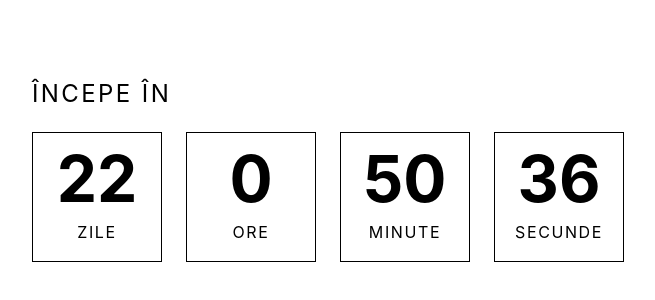
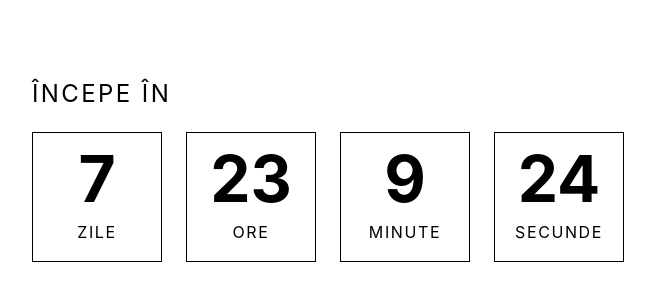
Before and after one commit to dalandcap/countdown, a React (Create React App) app: page / in a window 1280 px wide. Shown: the part 230-530 px from the top of the page, without its empty margins (312-967 px from the left). Built offline with nearby package versions, Linux system fonts and the light colour scheme.

Commit message:
Revert "[WIP]"
This reverts commit 461544f8804035086136ad342ab702cab0eeea3b.

```diff
--- a/src/App.tsx
+++ b/src/App.tsx
@@ -3,7 +3,7 @@ import React, { FC } from 'react';
 import { Countdown } from './components';
 import { AppWrapper, Caption } from './components/styled';
 
-const END_TIME = '6 December 1998 07:14:52 GMT';
+const END_TIME = '6 December 2021 07:14:52 GMT';
 
 const App: FC = () => (
   <div className="App">
--- a/src/components/Countdown.tsx
+++ b/src/components/Countdown.tsx
@@ -4,12 +4,7 @@ import React, { FC, useCallback, useEffect, useState } from 'react';
 import { CellsContainer } from './styled';
 import Cell from './Cell';
 
-type TimeUnit = 'seconds' | 'minutes' | 'hours' | 'days' | 'months' | 'years';
-
-const Countdown: FC<{ endTime: Date; unitsToShow?: TimeUnit[] }> = ({
-  endTime,
-  unitsToShow = ['seconds', 'minutes', 'hours', 'days'],
-}) => {
+const Countdown: FC<{ endTime: Date }> = ({ endTime }) => {
   const getCountdownDuration = useCallback(
     () => intervalToDuration({ start: Date.now(), end: endTime }),
     [endTime]
@@ -26,10 +21,15 @@ const Countdown: FC<{ endTime: Date; unitsToShow?: TimeUnit[] }> = ({
 
   return (
     <CellsContainer>
-      {Object.entries(time).map(([unit, value]) => {
-        const showCell = unitsToShow.includes(unit as TimeUnit);
+      {Object.entries(time).map(([segment, value]) => {
+        // the cells for the semgments from hours and below should be shown always (presumably)
+        const showCell =
+          value ||
+          segment === 'seconds' ||
+          segment === 'minutes' ||
+          segment === 'hours';
         return showCell ? (
-          <Cell key={unit} label={i18next.t(unit)} value={value} />
+          <Cell key={segment} label={i18next.t(segment)} value={value} />
         ) : null;
       })}
     </CellsContainer>
```
